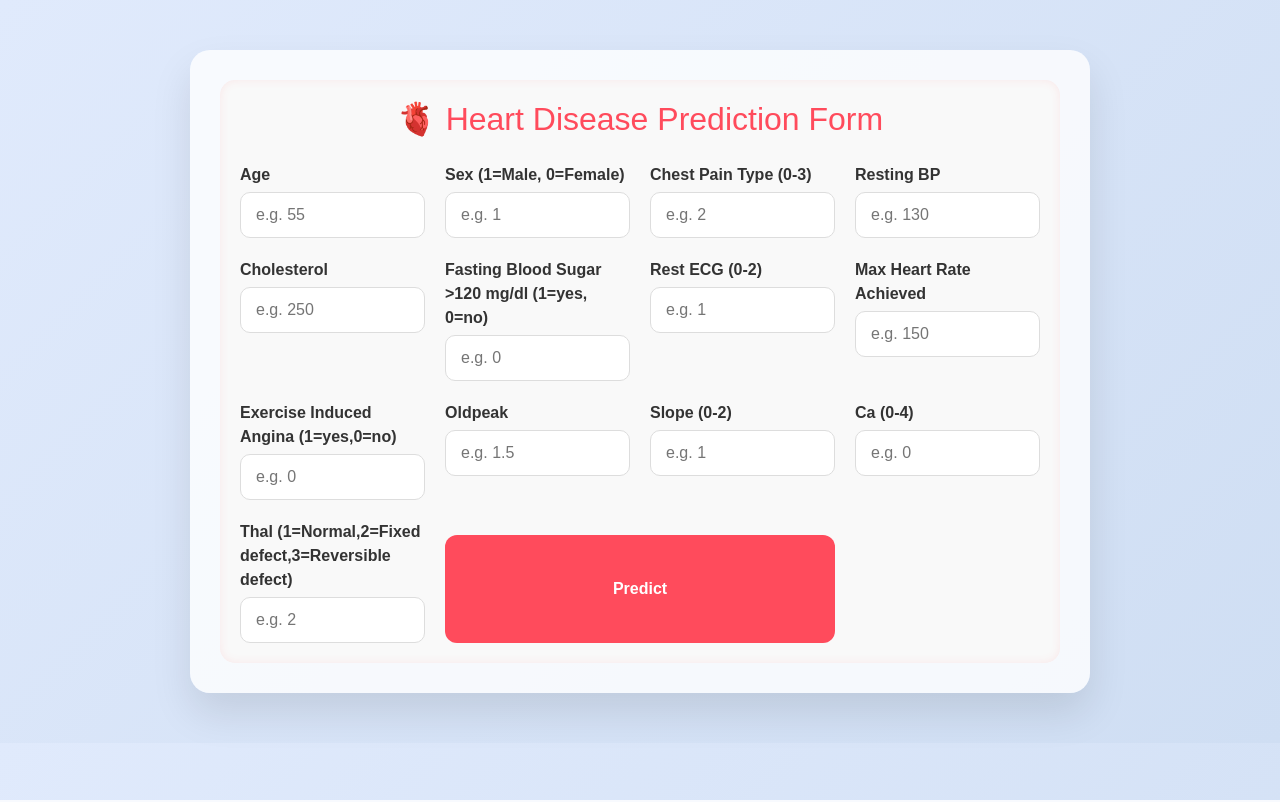
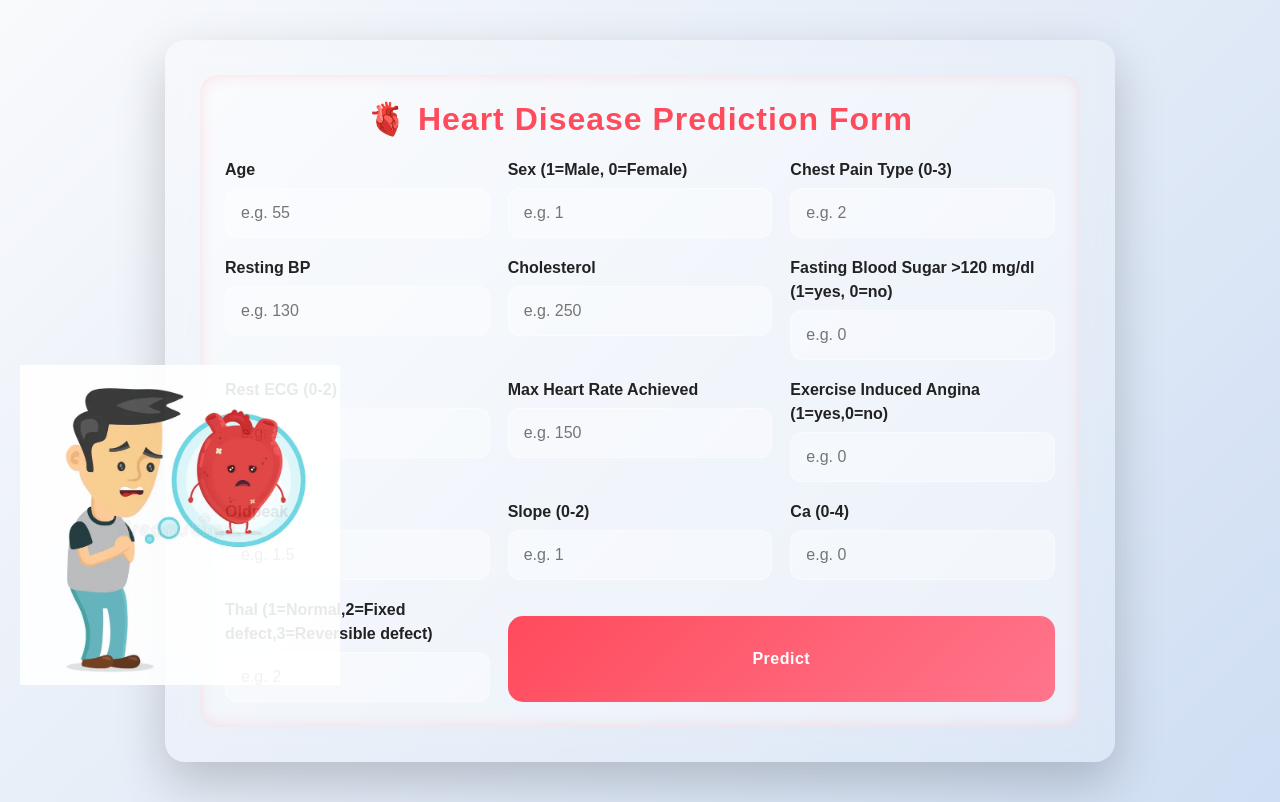
Before and after one commit to jahanOSTG/Healthguard_With-Smart-AI-Diagnosis-Hub, a Flask app: page /heart in a window 1280 px wide. Run offline with Flask 3, Linux system fonts and the light colour scheme; parts of the project's set-up code (start-up, migrations or seed data) failed here and were passed over; some libraries are stand-ins or nearby versions.

Commit message:
Add files via upload

```diff
--- a/static/css/heart.css
+++ b/static/css/heart.css
@@ -1,40 +1,69 @@
 /* Body & Container */
 body {
     font-family: 'Poppins', sans-serif;
-    background: linear-gradient(135deg, #e0eafc, #cfdef3);
+    background: linear-gradient(135deg, #f9fafc, #cfdef3); /* simple gradient instead of image */
     margin: 0;
     padding: 0;
+    color: #333;
+    min-height: 100vh;
+    display: flex;
+    align-items: center;
+    justify-content: center;
+    position: relative; /* required for positioning child image */
+    overflow-x: hidden;
 }
 
-.heart-container {
-    max-width: 900px;
-    margin: 50px auto;
-    padding: 30px;
-    background: #ffffffcc;
-    border-radius: 20px;
-    box-shadow: 0 20px 40px rgba(0,0,0,0.1);
+/* Add small image bottom-left */
+body::after {
+    content: "";
+    position: fixed;
+    bottom: 15px;
+    left: 20px;
+    width: 320px;   /* size of image */
+    height: 520px;
+    background: url("/static/img/sick.webp") no-repeat center/contain; /* your image */
+    opacity: 0.9;
+    pointer-events: none; /* prevents clicking issues */
 }
 
-/* Heading */
+/* Heart Container */
+.heart-container {
+    max-width: 950px;
+    width: 100%;
+    margin: 40px auto;
+    padding: 35px;
+    background: rgba(255, 255, 255, 0.2);
+    border-radius: 20px;
+    backdrop-filter: blur(12px);
+    -webkit-backdrop-filter: blur(12px);
+    box-shadow: 0 20px 50px rgba(0,0,0,0.2);
+    animation: fadeIn 1s ease-in-out;
+}
+
+/* Headings */
 h2, h3 {
     text-align: center;
     color: #ff4b5c;
-    margin-bottom: 25px;
+    margin-bottom: 20px;
+    font-weight: 700;
+    letter-spacing: 1px;
 }
 
 /* Form Wrapper */
 .form-wrapper {
-    padding: 20px;
-    border-radius: 15px;
-    background: #f9f9f9;
-    box-shadow: inset 0 0 10px rgba(255,75,92,0.1);
+    padding: 25px;
+    border-radius: 18px;
+    background: rgba(255, 255, 255, 0.25);
+    box-shadow: inset 0 0 15px rgba(255,75,92,0.15);
+    backdrop-filter: blur(8px);
+    -webkit-backdrop-filter: blur(8px);
 }
 
 /* Form Grid */
 .form-grid {
     display: grid;
-    grid-template-columns: repeat(auto-fit, minmax(180px, 1fr));
-    gap: 20px;
+    grid-template-columns: repeat(auto-fit, minmax(200px, 1fr));
+    gap: 18px;
 }
 
 /* Input Group */
@@ -45,51 +74,55 @@ h2, h3 {
 
 .input-group label {
     font-weight: 600;
-    margin-bottom: 5px;
-    color: #333;
+    margin-bottom: 6px;
+    color: #222;
 }
 
 .input-group input {
-    padding: 10px 15px;
-    border-radius: 10px;
-    border: 1px solid #ddd;
+    padding: 12px 15px;
+    border-radius: 12px;
+    border: 1px solid rgba(255,255,255,0.4);
+    background: rgba(255,255,255,0.35);
     transition: all 0.3s ease;
 }
 
 .input-group input:focus {
     outline: none;
     border-color: #ff4b5c;
-    box-shadow: 0 0 10px rgba(255,75,92,0.2);
+    box-shadow: 0 0 12px rgba(255,75,92,0.25);
 }
 
 /* Buttons */
 .btn-submit {
     grid-column: span 2;
-    padding: 12px 25px;
-    margin-top: 15px;
-    background: #ff4b5c;
+    padding: 14px 28px;
+    margin-top: 18px;
+    background: linear-gradient(135deg, #ff4b5c, #ff758c);
     color: #fff;
     font-weight: 700;
     border: none;
-    border-radius: 12px;
+    border-radius: 15px;
     cursor: pointer;
     transition: all 0.3s ease;
+    letter-spacing: 0.5px;
 }
 
 .btn-submit:hover {
-    background: #ff6f81;
-    transform: translateY(-3px);
-    box-shadow: 0 10px 20px rgba(255,75,92,0.2);
+    background: linear-gradient(135deg, #ff758c, #ff4b5c);
+    transform: translateY(-4px);
+    box-shadow: 0 12px 25px rgba(255,75,92,0.3);
 }
 
 /* Report Section */
 .report-section {
     text-align: center;
     margin-bottom: 30px;
-    padding: 20px;
-    border-radius: 15px;
-    background: #ffe0e0;
-    box-shadow: 0 8px 20px rgba(255,75,92,0.1);
+    padding: 22px;
+    border-radius: 18px;
+    background: rgba(255, 224, 224, 0.25);
+    backdrop-filter: blur(6px);
+    -webkit-backdrop-filter: blur(6px);
+    box-shadow: 0 8px 25px rgba(255,75,92,0.15);
 }
 
 .report-section h3 {
```
Also changed, not shown: other parts of static/css/heart.css (+21 -7 lines), static/img/h.jpg (added), static/img/heart.webp (added), static/img/pbi_diabetic.png (added), static/img/pbi_heart.png (added), static/img/sick.webp (added), 1 other file.
